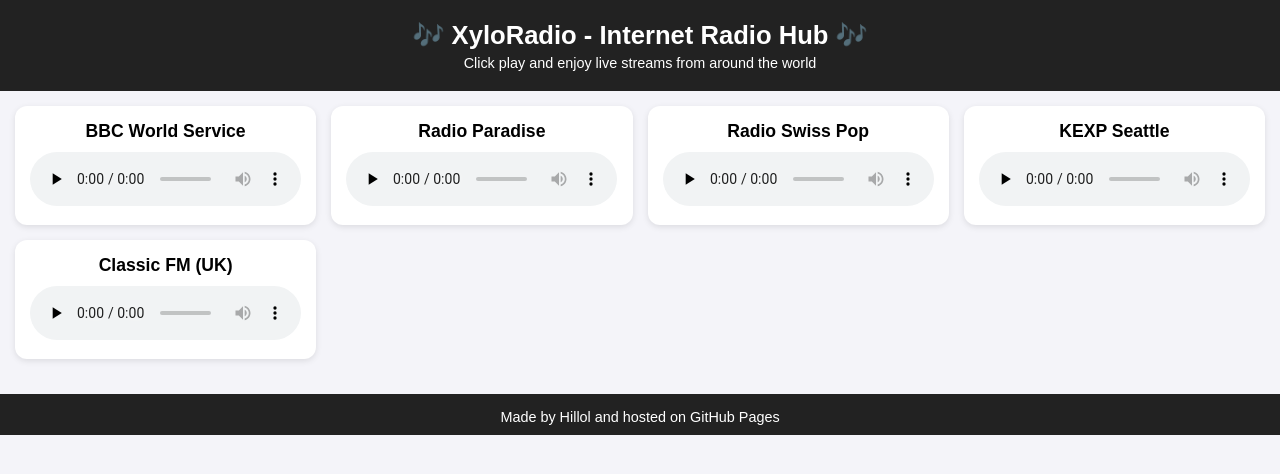
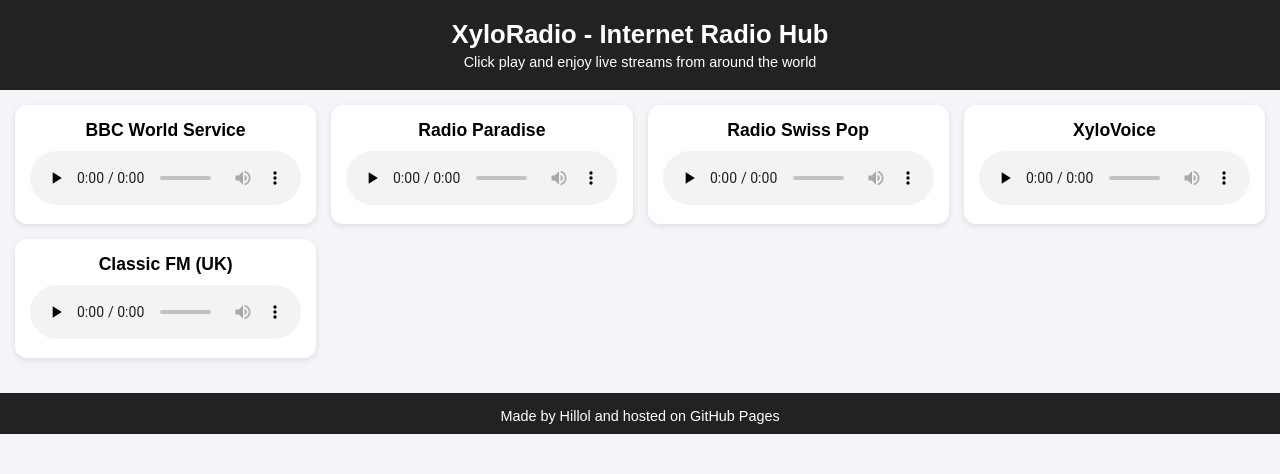
Before and after one commit to xylotechlabs/xyloradio, a plain HTML site: page index.html in a window 1280 px wide. Drawn offline with Linux system fonts and the light colour scheme.

Commit message:
Update index.html

```diff
--- a/index.html
+++ b/index.html
@@ -68,7 +68,7 @@
 </head>
 <body>
   <header>
-    <h1>🎶 XyloRadio - Internet Radio Hub 🎶</h1>
+    <h1>XyloRadio - Internet Radio Hub</h1>
     <p>Click play and enjoy live streams from around the world</p>
   </header>
 
@@ -96,9 +96,9 @@
     </div>
 
     <div class="station">
-      <h2>KEXP Seattle</h2>
+      <h2>XyloVoice</h2>
       <audio controls preload="none">
-        <source src="https://kexp-mp3-128.streamguys1.com/kexp128.mp3" type="audio/mpeg">
+        <source src="http://s48.myradiostream.com:14188/listen" type="audio/mpeg">
       </audio>
     </div>
 
```
